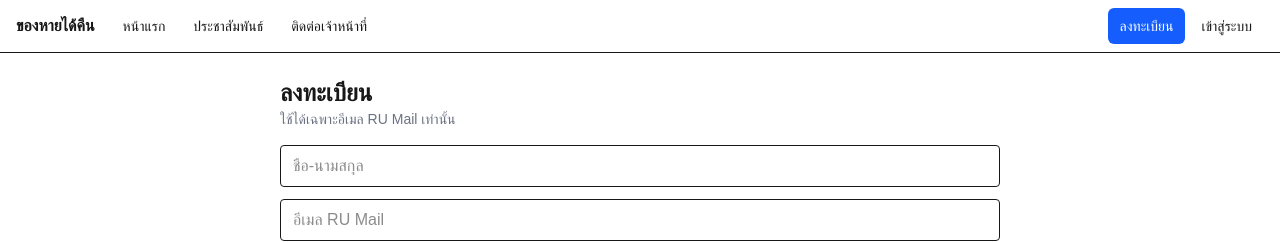
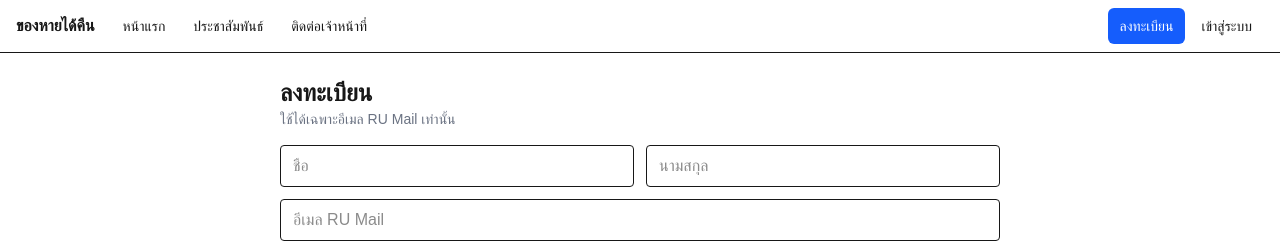
Before and after one commit to Arismonx/Lost-Item, a Next.js app in the folder frontend/: page /register in a window 1280 px wide. Shown: the top 243 px of the page. Built offline with nearby package versions, Linux system fonts and the light colour scheme; no server answers.

Commit message:
feat: update registration form to separate first and last name fields and combine them for API submission

```diff
--- a/frontend/src/app/register/page.js
+++ b/frontend/src/app/register/page.js
@@ -15,7 +15,7 @@ export default function RegisterPage() {
       return setError('รหัสผ่านและยืนยันรหัสผ่านไม่ตรงกัน');
     }
     const { ok, data } = await postJson('/api/auth/register', {
-      name: form.get('name'),
+      name: `${form.get('firstName').trim()} ${form.get('lastName').trim()}`, // รวมเป็นช่องเดียวตาม DB
       email: form.get('email'),
       password: form.get('password'),
       contact: form.get('contact'),
@@ -30,7 +30,10 @@ export default function RegisterPage() {
       <h1 className="text-2xl font-bold">ลงทะเบียน</h1>
       <p className="text-sm text-gray-500">ใช้ได้เฉพาะอีเมล RU Mail เท่านั้น</p>
       <form onSubmit={handleSubmit} className="mt-4 space-y-3">
-        <input name="name" required placeholder="ชื่อ-นามสกุล" className="w-full rounded border px-3 py-2" />
+        <div className="flex gap-3">
+          <input name="firstName" required placeholder="ชื่อ" className="w-full rounded border px-3 py-2" />
+          <input name="lastName" required placeholder="นามสกุล" className="w-full rounded border px-3 py-2" />
+        </div>
         <input name="email" type="email" required placeholder="อีเมล RU Mail" className="w-full rounded border px-3 py-2" />
         <input name="contact" required placeholder="ช่องทางติดต่อ (เบอร์โทร / LINE)" className="w-full rounded border px-3 py-2" />
         <input name="password" type="password" required minLength={8} placeholder="รหัสผ่าน (อย่างน้อย 8 ตัวอักษร)" className="w-full rounded border px-3 py-2" />
```
Also changed, not shown: 1 other file (tests, documents, lock files or other folders).
